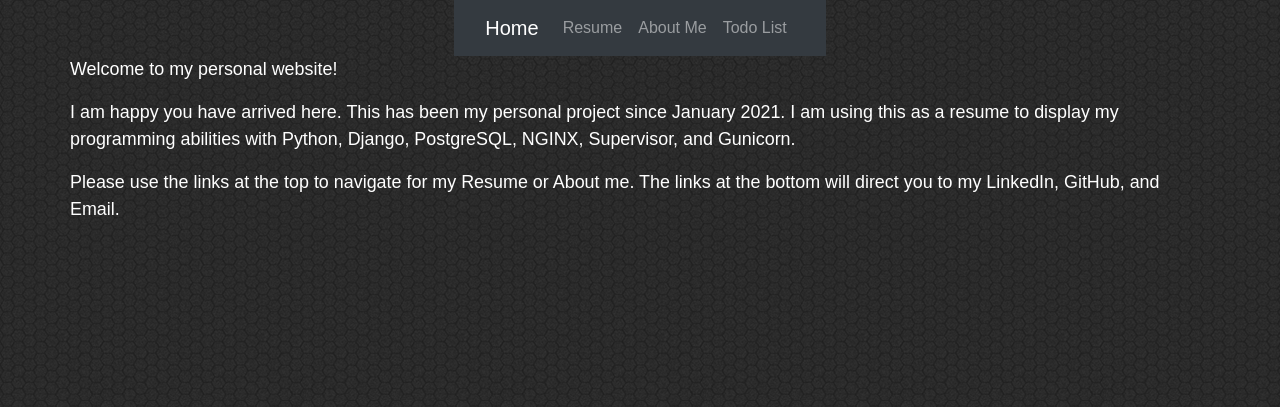
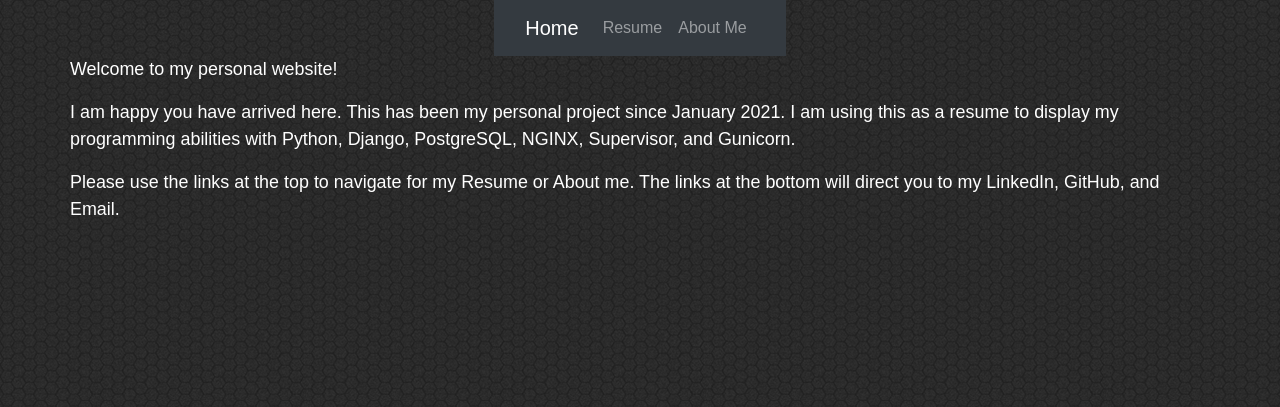
Before and after one commit to Discotech17/Resume, a Django app: page / in a window 1280 px wide. Shown: the top 407 px of the page. Run offline with Django 3.2, Linux system fonts and the light colour scheme; some libraries are stand-ins or nearby versions.

Commit message:
Backtrack

```diff
--- a/templates/home.html
+++ b/templates/home.html
@@ -45,7 +45,7 @@
                         </ul>
                         <a class="nav-link" href="{% url 'Resume' %}">Resume</a>
                         <a class="nav-link" href="{% url 'AboutMe' %}">About Me</a>
-                        <a class="nav-link" href="{% url 'Todo' %}">Todo List</a>
+                        <!-- <a class="nav-link" href="{% url 'Todo' %}">Todo List</a>-->
                 </div>
             </nav>
         </div>
```
